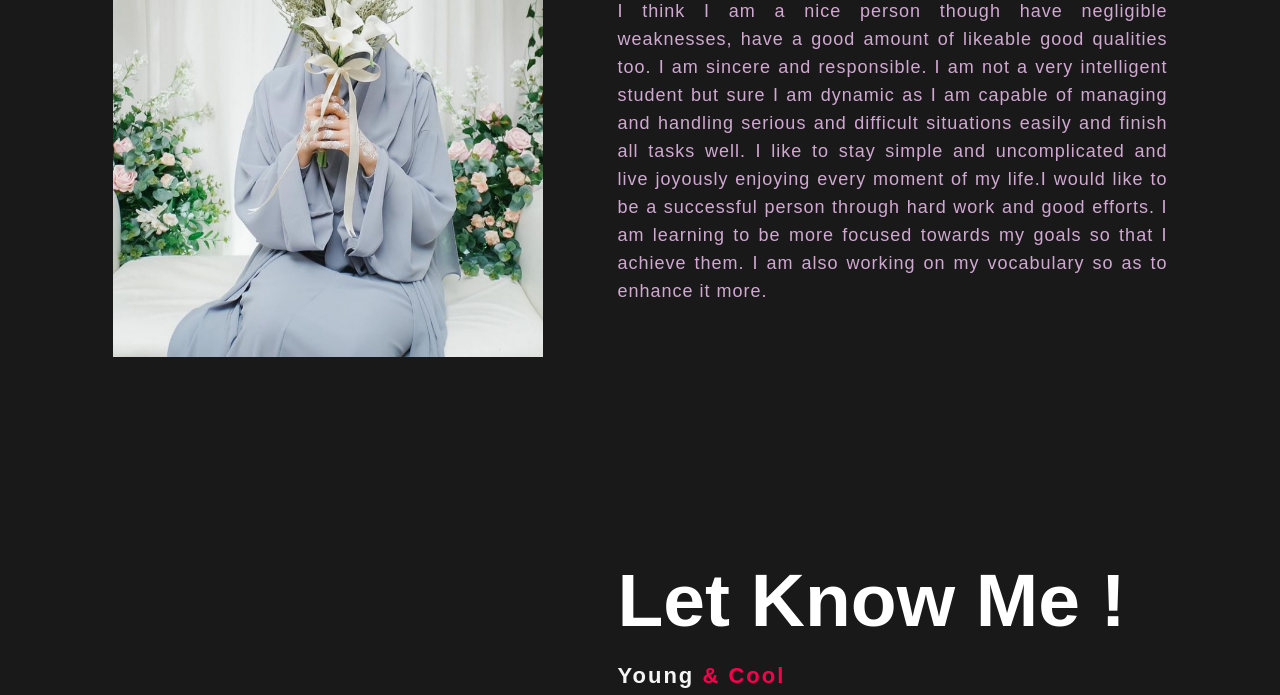
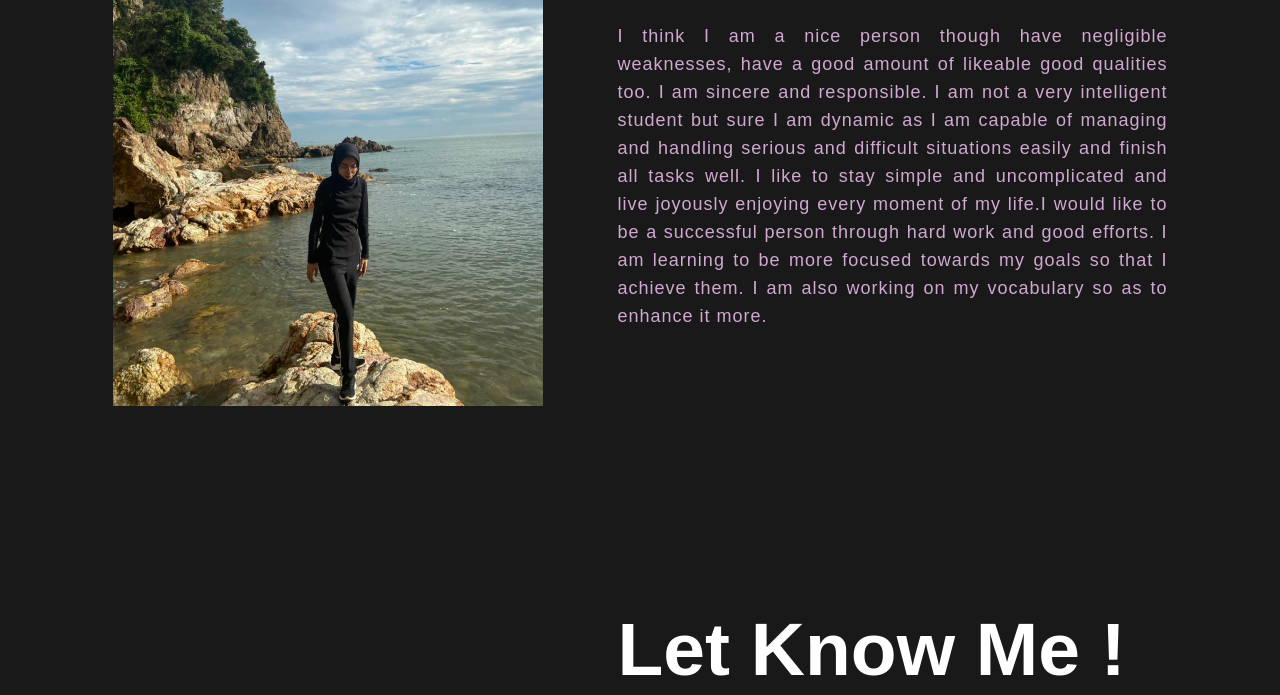
Before and after one commit to izzahathirah01/IzzahAthirah, a plain HTML site: page ABOUTME.html in a window 1280 px wide. Shown: the part 267-962 px from the top of the page. Drawn offline with Linux system fonts and the light colour scheme.

Commit message:
Personal-Website

```diff
--- a/ABOUTME.html
+++ b/ABOUTME.html
@@ -10,7 +10,7 @@
 <!----About section start---->
 <section class="about">
 	<div class="main">
-		<img src="images/mine.jpg">
+		<img src="images/pulaumawar.jpg">
 		<div class="about-text">
 			<h2>About Me</h2>
 			<h5>Student <span>& Business Online</span></h5>
```
